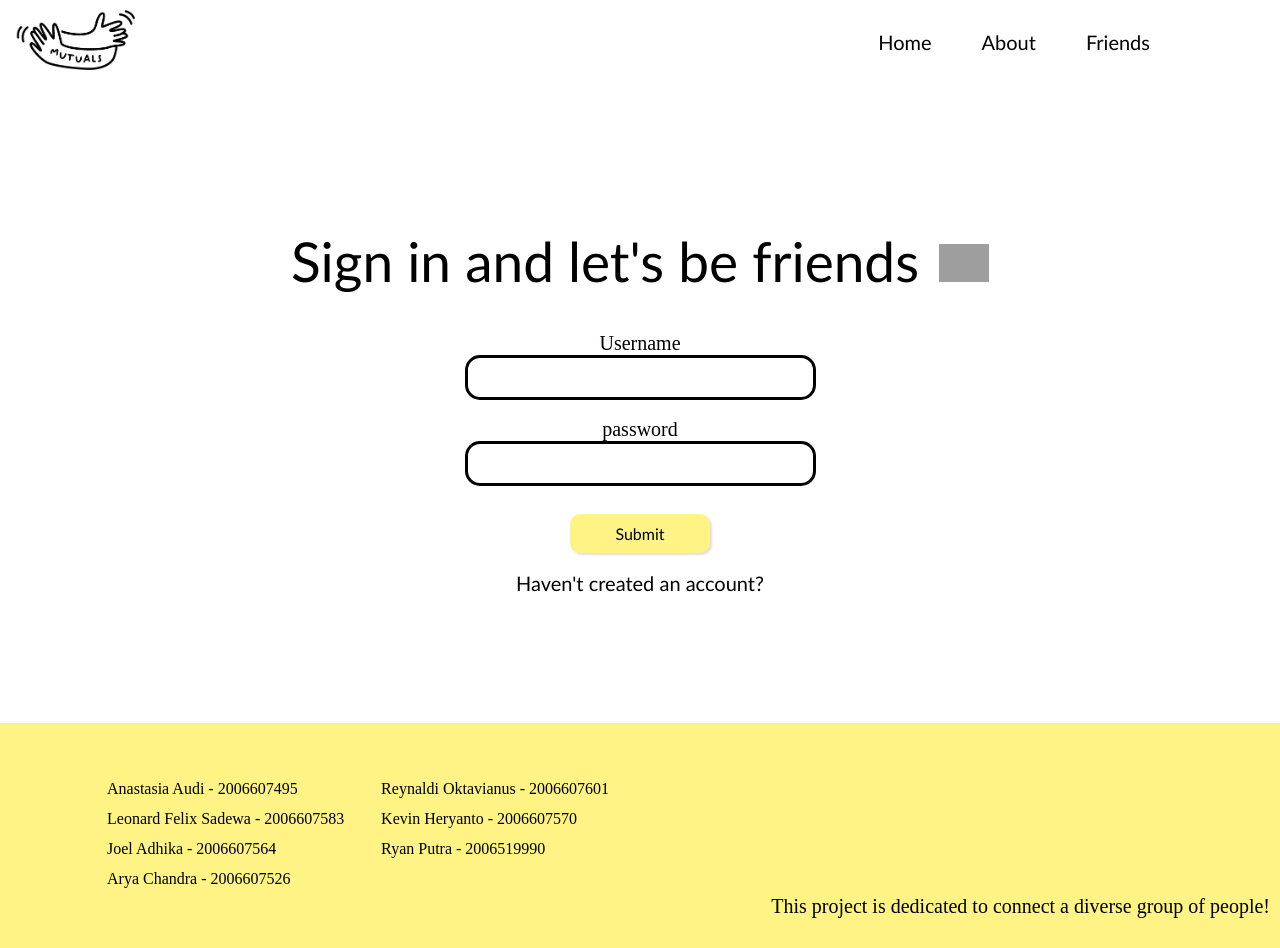
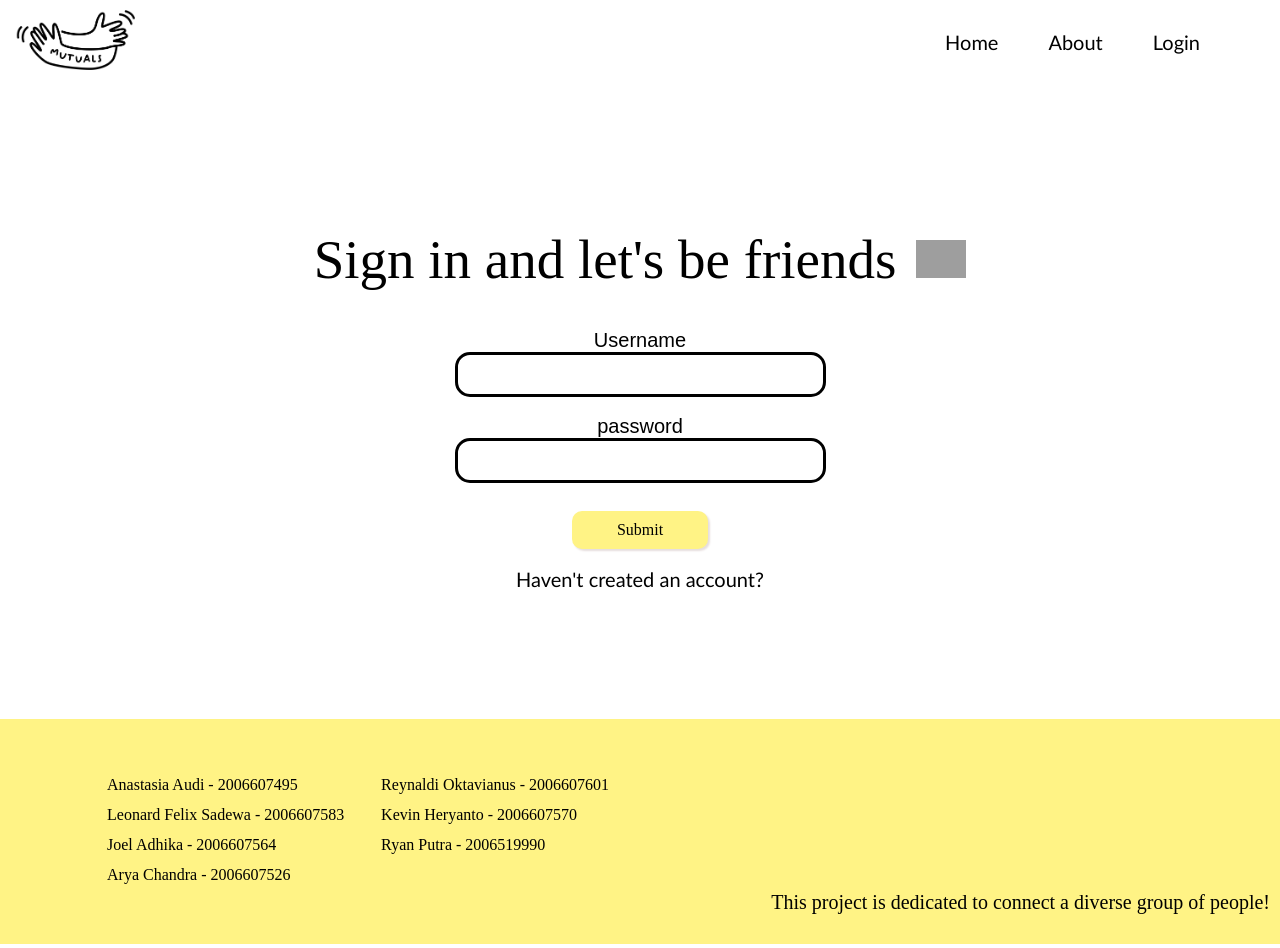
Before and after one commit to aryafchandra/Midterm-Project, a Django app: page /login in a window 1280 px wide. Run offline with Django 3.2, Linux system fonts and the light colour scheme; grey boxes are pictures that could not be loaded.

Commit message:
felix add navbar and audi fixes button

```diff
--- a/main/urls.py
+++ b/main/urls.py
@@ -1,5 +1,5 @@
 from django.urls import path
-from .views import  json, main, about, profile, suggestion, signup_request, login_request, randomize, getList, CreateThread, profile_edit, json
+from .views import  json, main, about, profile, suggestion, signup_request, login_request, randomize, getList, CreateThread, profile_edit, json, mainafter, aboutafter
 
 app_name = 'main'
 
@@ -14,5 +14,7 @@ urlpatterns = [
     path('inbox', getList, name = 'inbox'),
     path('inbox/create-thread', CreateThread.as_view(), name='create-thread'),
     path('edit-profile',profile_edit, name='profile'),
-    path('json', json)
+    path('json', json),
+    path('mainafter', mainafter, name='mainafter'),
+    path('aboutafter', aboutafter, name='aboutafter')
 ]
--- a/main/views.py
+++ b/main/views.py
@@ -15,6 +15,26 @@ def main(request):
 def about(request):
     return render(request, 'about.html')
 
+def mainafter(request):
+    try:
+        if currentusername != None:
+            response = {'username':currentusername}
+            return render(request, 'baseafter.html', response)
+        else:
+            return redirect('/login')
+    except:
+        return redirect('/login')
+
+def aboutafter(request):
+    try:
+        if currentusername != None:
+            response = {'username':currentusername}
+            return render(request, 'aboutafter.html', response)
+        else:
+            return redirect('/login')
+
+    except:
+        return redirect('/login')
 
 def suggestion(request):
     try:
@@ -81,6 +101,7 @@ def signup_request(request):
 def login_request(request):
     global currentusername, currentname, currentDOB, currentemail, currentig, currentline, currentinterest, currentdomicile, currentgender, currentpassword
     # form = LoginForm(request.POST or None)
+    currentusername = None
     currentname = None
     currentDOB = None
     currentemail = None
@@ -133,10 +154,16 @@ def login_request(request):
 
 
 def randomize(request):
-    users = list(User.objects.all())
-    users = random.sample(users,1)
-    random_users = random.choice(users)
-    return render(request, 'viewprofile.html', {'user': random_users})
+    try:
+        if currentusername != None:
+            users = list(User.objects.all())
+            users = random.sample(users,1)
+            random_users = random.choice(users)
+            return render(request, 'viewprofile.html', {'user': random_users, 'username':currentusername})
+        else:
+            return redirect('/login')
+    except:
+        return redirect('/login')
 
 
 def getList(request):
@@ -211,20 +238,3 @@ def profile_edit(request):
 def json(request):
     data = serializers.serialize('json', User.objects.all())
     return HttpResponse(data, content_type="application/json")
-
-
-
-
-
-# def checklist(request):
-
-#     checkbox = InterestForm(request.POST or None)
-
-#     if checkbox.method=="POST":
-#         if (request.POST.get('checkvalue')):
-#             savedata = User.interest()
-#             savedata.interest = request.POST.get('interest')
-#             savedata.save()
-#             return render(request, 'checklist.html')
-#         else:
-#             return render(request, 'checklist.html')
--- a/static/css/login.css
+++ b/static/css/login.css
@@ -13,14 +13,14 @@ body{
     height: auto;
   }
   .container > div{
-    font-family: futura;
+    font-family: 'Rubik', sans-serif, futura;
     font-size: 55px;
     padding-right: 20px;
     font-weight: 500;
     padding-bottom: 3%;
   }
   .desc{
-      font-family: futura;
+    font-family: 'Rubik', sans-serif, futura;
       font-size: 20px;
       padding-top: 20px;
       padding-bottom: 20px;
@@ -43,7 +43,7 @@ body{
       text-align: center;
       font-size: 16px;
       transition-duration: 0.2s;
-      font-family: futura;
+      font-family: 'Rubik', sans-serif, futura;
       border-radius: 10px;
       background-color:#FFF385;
       color: black;
@@ -57,13 +57,13 @@ body{
       display: inline-block;
       border: 3px solid black;
       border-radius: 15px;
-      font-family: futura;
+      font-family: 'Rubik', sans-serif, futura;
       font-size: 20px;
       text-align: center;
 
     }
     label{
-      font-family: futura;
+      font-family: 'Rubik', sans-serif, futura;
       font-size: 20px;
       text-align: center;
     }
--- a/static/css/style.css
+++ b/static/css/style.css
@@ -4,7 +4,7 @@
 */
 
 body {
-  font-family: 'Rubik', sans-serif;
+  font-family: 'Rubik', futura;
 }
 
 
@@ -22,7 +22,7 @@ body {
   height: auto;
 }
 .container > div{
-  font-family: futura, calibri;
+  font-family: 'Rubik', futura;
   font-size: 55px;
   padding-right: 20px;
 }
@@ -31,7 +31,7 @@ body {
   font-size: 20px;
   padding-top: 20px;
   text-align: center;
-  font-family: futura, calibri;
+  font-family: 'Rubik', futura;
 }
 
 .images{
@@ -48,7 +48,7 @@ body {
   text-align: center;
   font-size: 16px;
   transition-duration: 0.2s;
-  font-family: futura, calibri;
+  font-family: 'Rubik', futura;
   border-radius: 10px;
   background-color:#FFF385;
   color: black;
--- a/static/css/suggestion.css
+++ b/static/css/suggestion.css
@@ -28,7 +28,7 @@ td{
   height: 250px;
   margin-left: auto;
   margin-right: auto;
-  font-family: futura;
+  font-family: 'Rubik', sans-serif, futura;
 }
 .container-titlebox img{
   max-width: 25%;
@@ -48,7 +48,7 @@ td{
   text-align: center;
   font-size: 16px;
   transition-duration: 0.2s;
-  font-family: futura;
+  font-family: 'Rubik', sans-serif, futura;
   border-radius: 10px;
   background-color:#FFF385;
   color: black;
--- a/templates/about.html
+++ b/templates/about.html
@@ -19,13 +19,13 @@
   }
 
   .container > div{
-    font-family: futura, calibri;
+    font-family: 'Rubik', futura;
     font-size: 55px;
     padding-right: 20px;
     font-weight: 500;
   }
   .desc{
-      font-family: futura, calibri;
+    font-family: 'Rubik', futura;
       font-size: 20px;
       padding-top: 20px;
       padding-bottom: 20px;
--- a/templates/base.html
+++ b/templates/base.html
@@ -27,7 +27,7 @@
   <div class="signin" style="margin-top: 5%;">
     Haven't created an account?
   </div>
-  <button class="button button1" onclick="location.href='signup'" style="margin-bottom: 10%; width: 180px; height: 50px;"> Let's be Mutuals </button>
+  <button class="button button1" onclick="location.href='signup'" style="margin-bottom: 10%;"> Let's be Mutuals </button>
 
 </body>
 <footer>
--- a/templates/footer.html
+++ b/templates/footer.html
@@ -19,7 +19,7 @@
 .names{
     width: 50%;
     background-color: #FFF385;
-    font-family: futura;
+    font-family: 'Rubik', futura;
     text-align: left;
     padding-left: 100px;
     padding-top: 50px;
@@ -33,7 +33,7 @@
 
 .slogan{
     background-color: #FFF385;
-    font-family: futura;
+    font-family: 'Rubik', futura;
     font-size: 20px;
     text-align:right;
     padding-right: 10px;
--- a/templates/login.html
+++ b/templates/login.html
@@ -8,7 +8,7 @@
     <link rel="stylesheet" href="{% static 'css/login.css' %}">
     <title>mutuals-login</title>
 </head>
-{% include "navbar_after.html" %}
+{% include "navbar_before.html" %}
 <style class="signup">
 
     .hover-underline-animation {
--- a/templates/navbar_after.html
+++ b/templates/navbar_after.html
@@ -134,8 +134,8 @@ ul li a:hover::after {
         </div>
       </li>
       <li><a href="suggestion"> Friends </a></li>
-      <li><a href="about"> About </a></li>
-      <li><a href="/"> Home </a></li>
+      <li><a href="aboutafter"> About </a></li>
+      <li><a href="mainafter"> Home </a></li>
     </ul>
   </nav>
 </header>
--- a/templates/navbar_before.html
+++ b/templates/navbar_before.html
@@ -81,7 +81,6 @@ ul li a:hover::after {
   <nav>
     <ul class="nav_links">
       <li><a href="login"> Login </a></li>
-      <li><a href="#"> Friends </a></li>
       <li><a href="about"> About </a></li>
       <li><a href="/"> Home </a></li>
     </ul>
--- a/templates/profile_edit.html
+++ b/templates/profile_edit.html
@@ -67,7 +67,7 @@
       text-align: center;
       font-size: 16px;
       transition-duration: 0.2s;
-      font-family: futura;
+      font-family: 'Rubik', futura;
       border-radius: 10px;
       background-color:#FFF385;
       color: black;
@@ -77,7 +77,7 @@
 </style>
 
 {% include "navbar_after.html" %}
-<body style="font-family: futura, Calibri">
+<body style="font-family: 'Rubik', futura;">
   <div class="container-titlebox" style="background-color: #FFF385;">
   <div class="media">
     <img class="mr-3" src="{% static 'img/header.png'%}" alt="Generic placeholder image" style="float:right; background-color: #FFF385; height: 225px" >
--- a/templates/profile_form.html
+++ b/templates/profile_form.html
@@ -4,7 +4,6 @@
 <head>
     <meta charset="UTF-8">
     <meta name="viewport" content="width=device-width, initial-scale=1.0">
-    <!-- <link rel="stylesheet" href="{% static 'css/forms.css' %}"> -->
     <link href="https://cdn.jsdelivr.net/npm/bootstrap@5.0.0-beta2/dist/css/bootstrap.min.css" rel="stylesheet"
         integrity="sha384-BmbxuPwQa2lc/FVzBcNJ7UAyJxM6wuqIj61tLrc4wSX0szH/Ev+nYRRuWlolflfl" crossorigin="anonymous">
 
@@ -70,7 +69,7 @@
       text-align: center;
       font-size: 16px;
       transition-duration: 0.2s;
-      font-family: futura;
+      font-family: 'Rubik', sans-serif, futura;
       border-radius: 10px;
       background-color:#FFF385;
       color: black;
@@ -80,7 +79,7 @@
 </style>
 
 {% include "navbar_after.html" %}
-<body style="font-family: futura, Arial, Helvetica, sans-serif">
+<body style="font-family: 'Rubik', sans-serif, futura;">
   <div class="container-titlebox" style="background-color: #FFF385;">
   <div class="media">
     <img class="mr-3" src="{% static 'img/header.png'%}" alt="Generic placeholder image" style="float:right; background-color: #FFF385; height: 225px" >
--- a/templates/suggestion.html
+++ b/templates/suggestion.html
@@ -31,7 +31,7 @@
   background-color: #FFFAC9;
   font-size: 25px;
   vertical-align: middle;
-  font-family: futura;
+  font-family: 'Rubik', futura;
 }
 .row:hover{
   border: 3px solid black;
@@ -40,7 +40,7 @@
 </style>
 
 {% include "navbar_after.html" %}
-<body style="font-family: futura, rubik;">
+<body style="font-family: 'Rubik', futura;">
   <script src="https://cdn.jsdelivr.net/npm/bootstrap@5.1.3/dist/js/bootstrap.bundle.min.js"></script>
   <center>
     <div class="container-titlebox" style="background-color: #FFF385;">
@@ -127,7 +127,7 @@
           <div class="col-sm" style="background-color: #FFFAC9;
           font-size: 25px;
           vertical-align: middle;
-          font-family: futura;">
+          font-family: 'Rubik', futura;">
             <button type="button" class="button" data-bs-toggle="modal" data-bs-target="#exampleModal" >Be Mutuals!</button>
           </div>
         </div>
--- a/templates/viewprofile.html
+++ b/templates/viewprofile.html
@@ -12,7 +12,7 @@
 
 
 
-<body style="font-family: futura, rubik;">
+<body style="font-family: 'Rubik', futura;">
   <center>
   <div class="card" style="width: 25%; height: 25%; font-family: futura, rubik; border: 3px solid black;
   border-radius: 7px;">
```
Also changed, not shown: static/css/signup.css (+5 -5 lines), templates/aboutafter.html (added, +55 -0 lines), templates/baseafter.html (added, +36 -0 lines).
